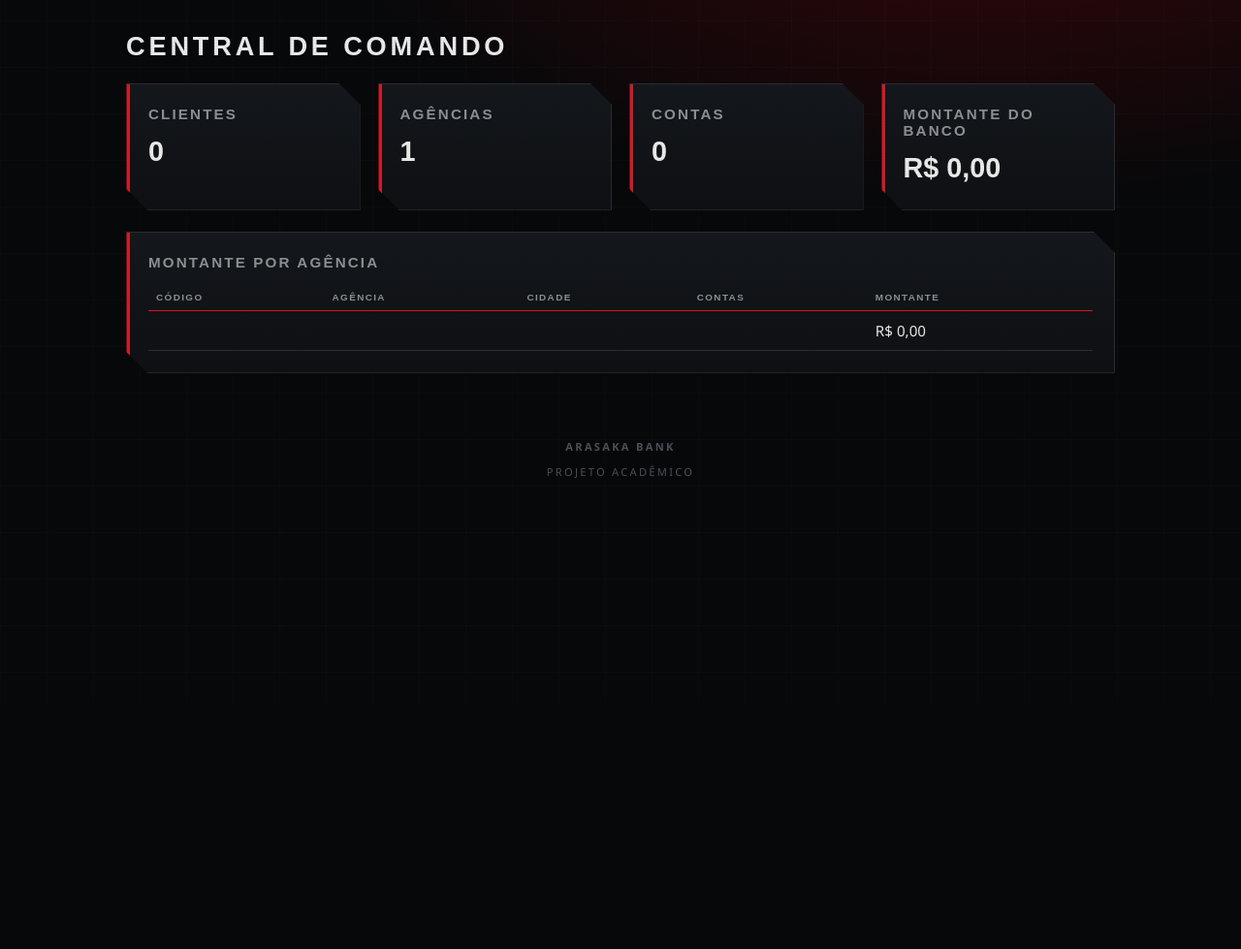
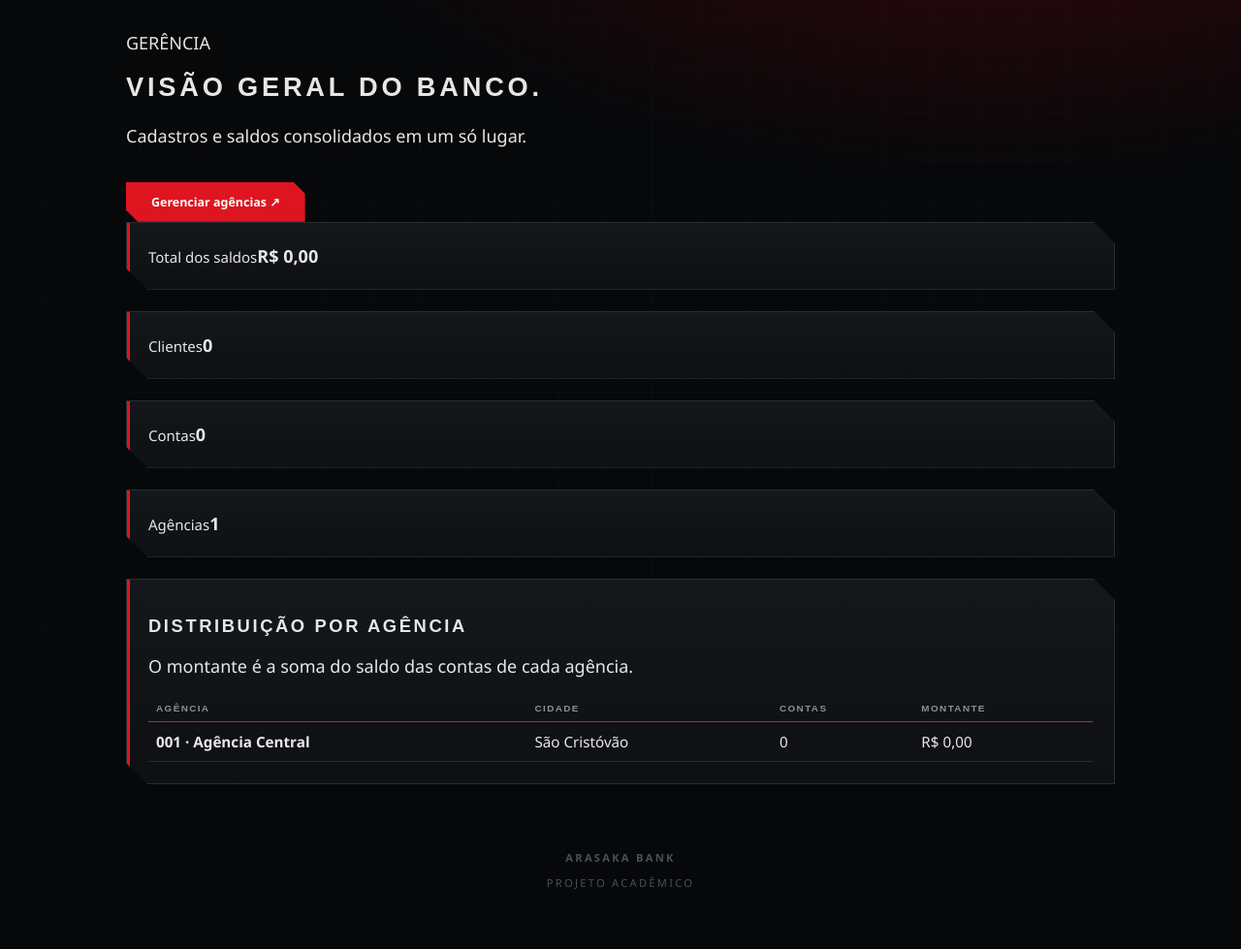
Before and after one commit to BrunCrvlh/Arasaka, a Flask app: page /admin in a window 1280 px wide. Shown: the part 75-1054 px from the top of the page at 97% size. Before the commit the page ends 568 px from the top, so only its background shows below. Run offline with Flask 3, Linux system fonts and the light colour scheme; the visitor is signed in with stand-in values (Sample User, id 1).

Commit message:
Update admin.html

```diff
--- a/templates/admin.html
+++ b/templates/admin.html
@@ -1,17 +1,3 @@
-{% extends "base.html" %}
-{% block conteudo %}
-<h1>Central de comando</h1>
-<div class="grid" style="margin-bottom:22px">
-  <div class="card"><h3>Clientes</h3><div class="kpi">{{ qtd_clientes }}</div></div>
-  <div class="card"><h3>Agências</h3><div class="kpi">{{ qtd_agencias }}</div></div>
-  <div class="card"><h3>Contas</h3><div class="kpi">{{ qtd_contas }}</div></div>
-  <div class="card"><h3>Montante do banco</h3><div class="kpi">{{ total|brl }}</div></div>
-</div>
-<div class="card"><h3>Montante por agência</h3>
-  <div class="scroll"><table><tr><th>Código</th><th>Agência</th><th>Cidade</th><th>Contas</th><th>Montante</th></tr>
-  {% for p in por_agencia %}<tr><td>{{ p.agencia['Codigo da agencia'] }}</td><td>{{ p.agencia['Nome da agencia'] }}</td>
-    <td>{{ p.agencia['Cidade'] }}</td><td>{{ p.qtd }}</td><td>{{ p.total|brl }}</td></tr>
-  {% else %}<tr><td colspan="5" class="mut">Nenhuma agência cadastrada.</td></tr>{% endfor %}
-  </table></div>
-</div>
-{% endblock %}
+{% extends 'base.html' %}{% block conteudo %}<div class="titulo-linha"><div><p class="sobretitulo">GERÊNCIA</p><h1>Visão geral do banco.</h1><p>Cadastros e saldos consolidados em um só lugar.</p></div><a class="btn" href="{{ url_for('admin_agencias') }}">Gerenciar agências ↗</a></div>
+<div class="grade quatro indicadores"><div class="card"><small>Total dos saldos</small><strong>{{ total|brl }}</strong></div><div class="card"><small>Clientes</small><strong>{{ qtd_clientes }}</strong></div><div class="card"><small>Contas</small><strong>{{ qtd_contas }}</strong></div><div class="card"><small>Agências</small><strong>{{ qtd_agencias }}</strong></div></div>
+<section class="card"><h2>Distribuição por agência</h2><p>O montante é a soma do saldo das contas de cada agência.</p><div class="tabela-scroll"><table><thead><tr><th>Agência</th><th>Cidade</th><th>Contas</th><th class="direita">Montante</th></tr></thead><tbody>{% for item in por_agencia %}<tr><td><strong>{{ item.agencia.identificacao() }}</strong></td><td>{{ item.agencia.cidade }}</td><td>{{ item.quantidade }}</td><td class="direita valor">{{ item.total|brl }}</td></tr>{% endfor %}</tbody></table></div></section>{% endblock %}
```
